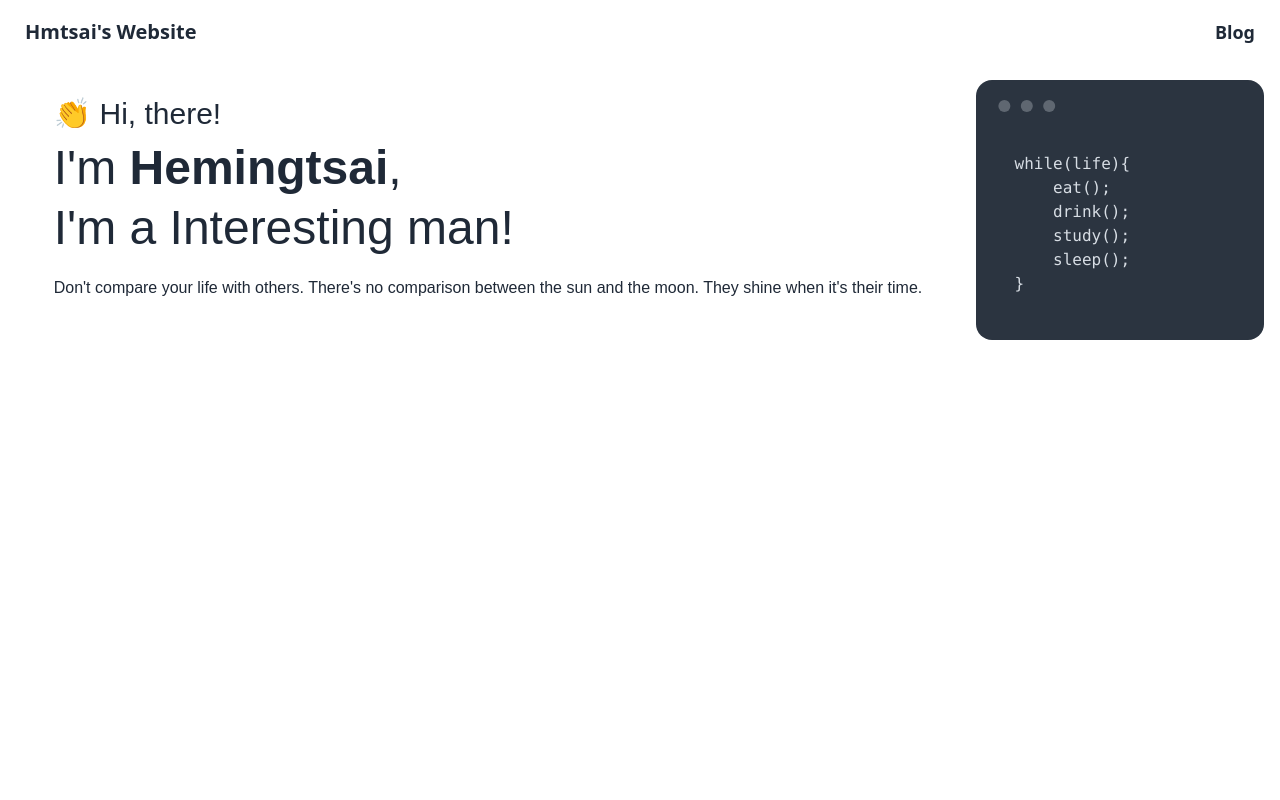
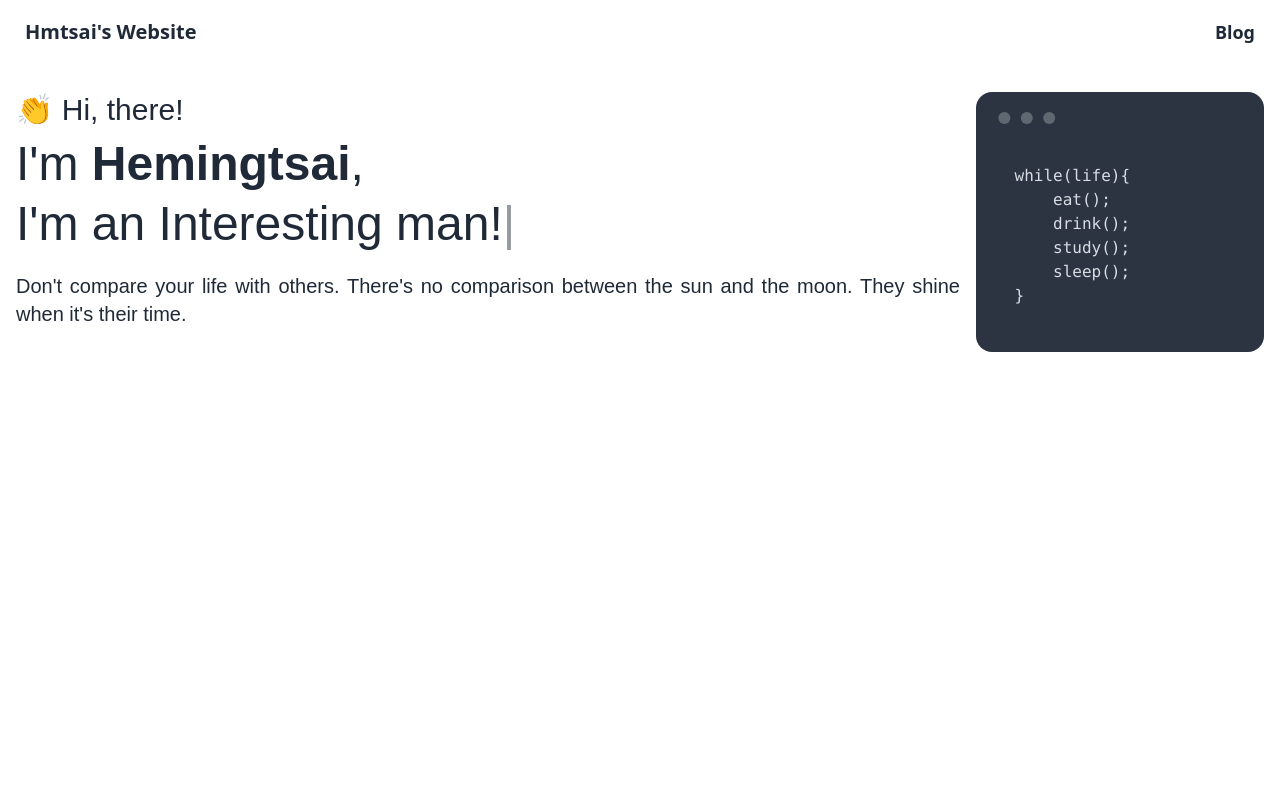
Before and after one commit to hemingtsai/personal_homepage, a Vue app: page / in a window 1280 px wide. Shown: the top 800 px of the page. Built offline with nearby package versions, Linux system fonts and the light colour scheme; a web font is replaced by a local one.

Commit message:
更新页头

```diff
--- a/src/components/PageHeader.vue
+++ b/src/components/PageHeader.vue
@@ -3,9 +3,9 @@
         <div class="m-3 lg:mr-auto lg:ml-auto">
             <h1 class="font-slab text-3xl mb-3">👏 Hi, there!</h1>
             <h1 class="font-slab text-5xl mb-3">I'm <b>Hemingtsai</b>,</h1>
-            <h1 class="font-slab text-5xl">I'm a <div ref="typewriterElement" class="inline-block"></div>
+            <h1 class="font-slab text-5xl">I'm <div ref="typewriterElement" class="inline-block"></div>
             </h1>
-            <p class="font-slab py-6 text-justify">
+            <p class="font-slab py-6 text-xl text-justify">
                 Don't compare your life with others. There's no comparison between the sun and the moon. They shine when
                 it's their time.
             </p>
@@ -30,7 +30,7 @@ const typewriterElement = ref(null);
 let typed: Typed | any = null;
 onMounted(() => {
     typed = new Typed(typewriterElement.value, {
-        strings: ["Developer!", "Middle School Student!", "Interesting man!"],
+        strings: ["a Developer!", "a Middle School Student!", "an Interesting man!"],
         typeSpeed: 40,
         backSpeed: 20,
         loop: true,
```
